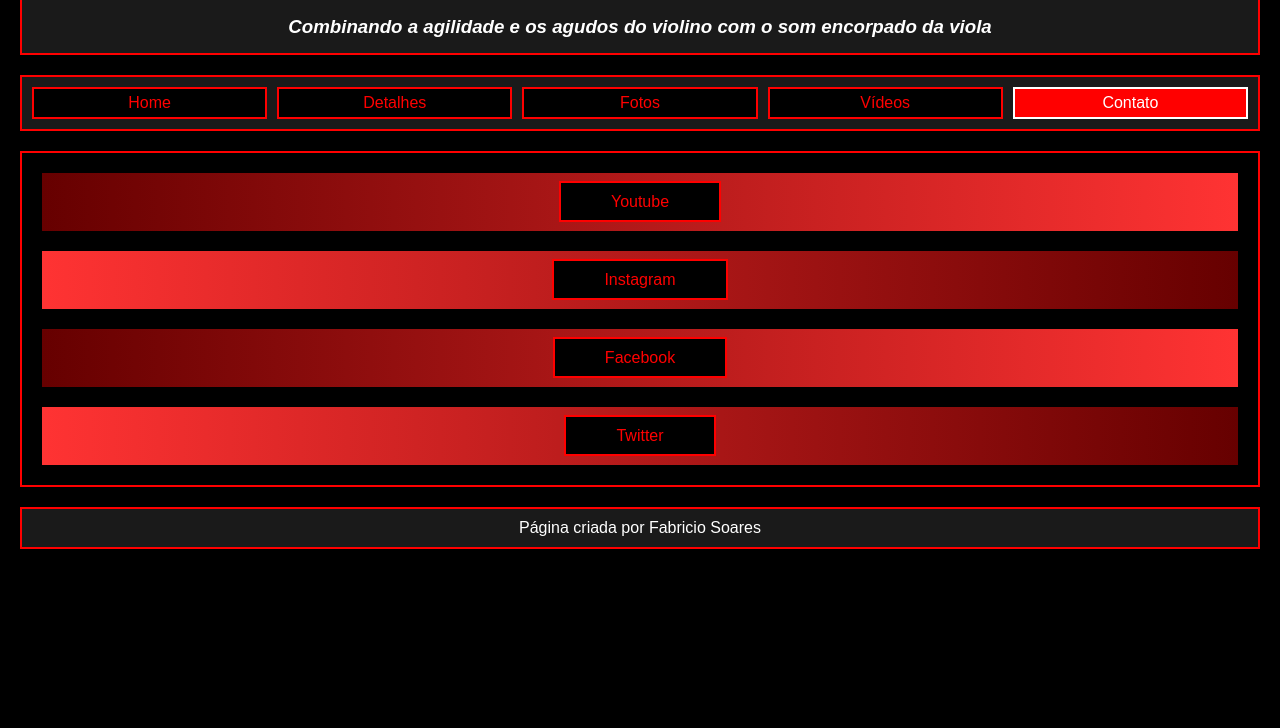
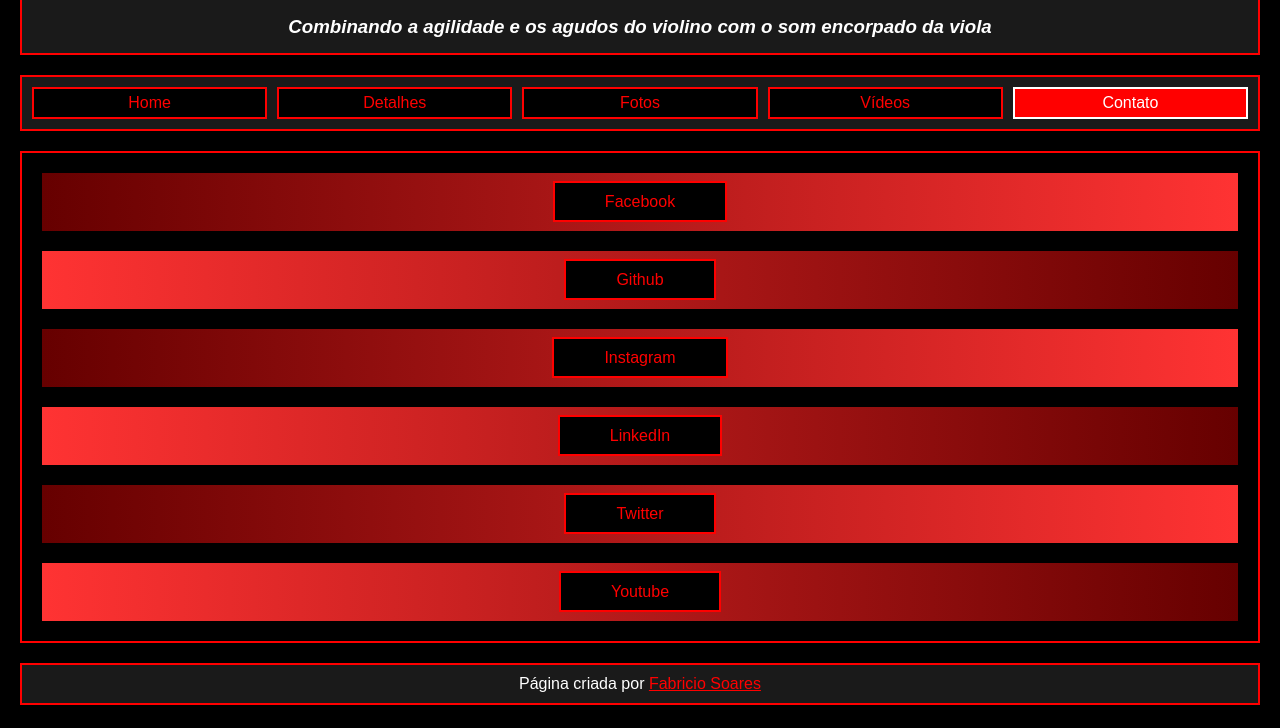
Before and after one commit to virtuosocapixaba/websites, a plain HTML site: page Violin5string/contato.html in a window 1280 px wide. Shown: the part 72-800 px from the top of the page. Drawn offline with Linux system fonts and the light colour scheme.

Commit message:
violin5string updated

```diff
--- a/Violin5string/contato.html
+++ b/Violin5string/contato.html
@@ -32,21 +32,30 @@
 
         <article>
             <div class="desc1c">
+                <a href="https://www.facebook.com/FS7vln" title="Facebook" target="_blank" rel="noopener noreferrer">Facebook</a>
+            </div>
+            <div class="desc2c">
+                <a href="https://github.com/virtuosocapixaba" title="Github" target="_blank" rel="noopener noreferrer">Github</a>
+            </div>
+            <div class="desc1c">
+                <a href="https://www.instagram.com/virtuosocapixaba/" title="Instagram" target="_blank" rel="noopener noreferrer">Instagram</a>
+            </div>
+            <div class="desc2c">
+                <a href="https://www.linkedin.com/in/fabricio-soares-b94bb6252/" title="LinkedIn" target="_blank" rel="noopener noreferrer">LinkedIn</a>
+            </div>
+            <div class="desc1c">
+                <a href="https://twitter.com/FS7x" title="Twitter" target="_blank" rel="noopener noreferrer">Twitter</a>
+            </div>
+            <div class="desc2c" style="margin-bottom:0">
                 <a href="https://www.youtube.com/@virtuosocapixaba/videos" title="Youtube" target="_blank" rel="noopener noreferrer">Youtube</a>
             </div>
-            <div class="desc2c">
-                <a href="https://www.instagram.com/virtuosocapixaba/" title="Instagram" target="_blank" rel="noopener noreferrer">Instagram</a>
-            </div>
-            <div class="desc1c">
-                <a href="https://www.facebook.com/FS7vln" title="Facebook" target="_blank" rel="noopener noreferrer">Facebook</a>
-            </div>
-            <div class="desc2c" style="margin-bottom:0">
-                <a href="https://twitter.com/FS7x" title="Twitter" target="_blank" rel="noopener noreferrer">Twitter</a>
-            </div>
+
+
+
         </article>
 
         <footer>
-            Página criada por Fabricio Soares
+            Página criada por <a href="mailto:fs7vln@gmail.com">Fabricio Soares</a>
         </footer>
     </body>
 </html>
--- a/Violin5string/violino5.css
+++ b/Violin5string/violino5.css
@@ -171,6 +171,9 @@ footer {
     padding:10px;
     max-width:1400px;
 }
+footer a {
+    color:red;
+}
 
 @media (min-width:371px) and (max-width:600px) {
     body {
```
Also changed, not shown: Violin5string/detalhes.html (+1 -1 lines), Violin5string/fotos.html (+1 -1 lines), Violin5string/index.html (+1 -1 lines), Violin5string/videos.html (+1 -1 lines), MyWebsites/whatsapp.png (added).
